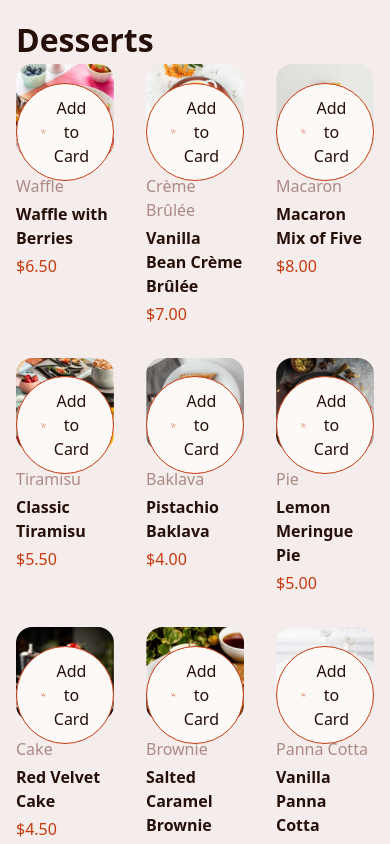
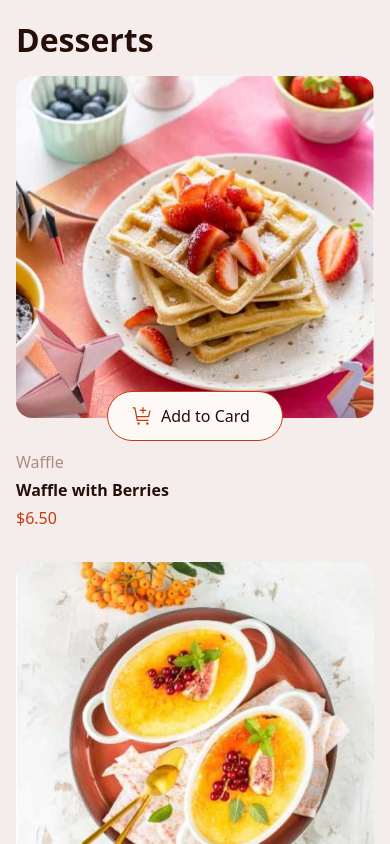
Before and after one commit to Stanislav453/product-list-with-cart, a React (Vite) app: page / in a window 390 px wide. Shown: the top 844 px of the page. Built offline with nearby package versions, Linux system fonts and the light colour scheme.

Commit message:
fix responsive layout

```diff
--- a/src/componets/ProductsContainer.tsx
+++ b/src/componets/ProductsContainer.tsx
@@ -1,11 +1,8 @@
 import localData from "../data.json";
-// import { useState } from "react";
-// import OneProduct from "./OneProduct";
 import addCart from "../../public/assets/images/icon-add-to-cart.svg";
 import increment from "../../public/assets/images/icon-increment-quantity.svg";
 import decrement from "../../public/assets/images/icon-decrement-quantity.svg";
 import { type DataType, NewProductType } from "../type";
-// import OneProduct from "./OneProduct";
 
 type ProductsContainerProps = {
   productsInCard: NewProductType[];
@@ -43,10 +40,10 @@ export default function ProductsContainer({
 
   return (
     <main className="w-full max-w-4xl">
-      <h1 className="w-full  text-[2rem] font-bold capitalize text-darkRedColor">
+      <h1 className="w-full text-[2rem] pb-3 font-bold capitalize text-darkRedColor">
         desserts
       </h1>
-      <ul className="grid grid-cols-3 gap-8">
+      <ul className="flex flex-wrap gap-8">
         {localData.map((oneProduct, index) => {
           const { name, category, price } = oneProduct;
           const { desktop } = oneProduct.image;
@@ -59,7 +56,7 @@ export default function ProductsContainer({
           );
 
           return (
-            <li className="max-w-[270px] flex flex-col gap-4" key={index}>
+            <li className="w-full sm:max-w-[270px] flex flex-col gap-8" key={index}>
               <div className="relative flex justify-center items-end">
                 <img src={desktop} alt="product" className="rounded-2xl" />
                 {isInCard ? (
```
